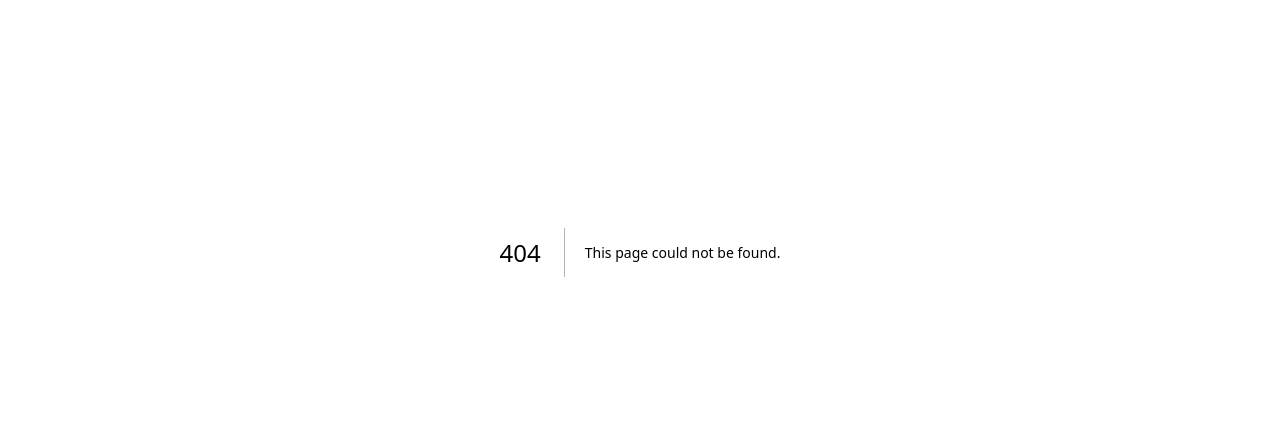
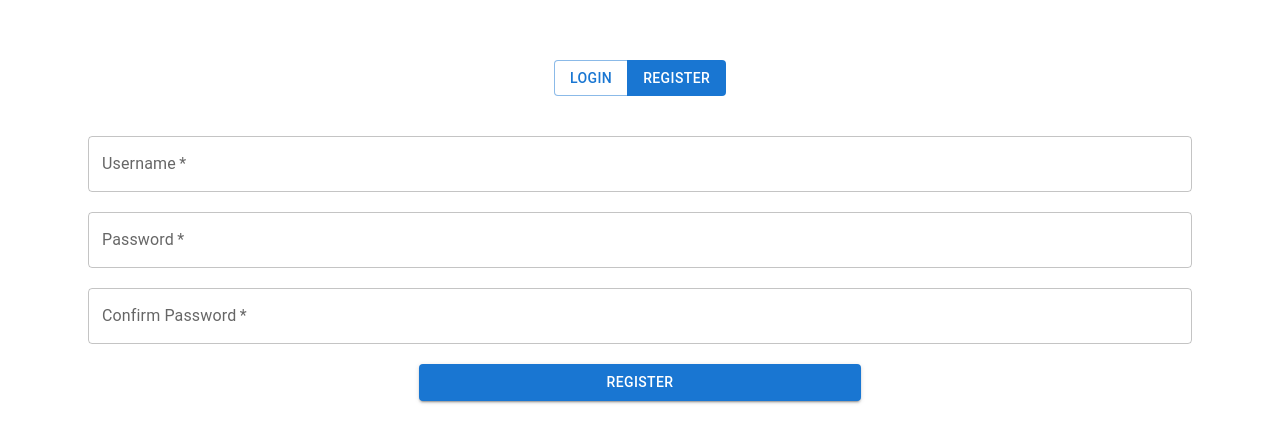
Before and after one commit to yuliaraitsyna/health_dashboard, a Next.js app: page /auth/register in a window 1280 px wide. Before the commit this address had no page. Shown: the part 148-590 px from the top of the page. Built offline with nearby package versions, Linux system fonts and the light colour scheme.

Commit message:
feat: implement forms and pages

```diff
--- /dev/null
+++ b/app/auth/AuthPage.module.css
@@ -0,0 +1,14 @@
+.form {
+    align-self: center;
+    width: 50%;
+    padding: 20px;
+}
+
+.container {
+    display: flex;
+    flex-direction: column;
+    gap: 20px;
+    height: 95vh;
+    align-items: center;
+    justify-content: center;
+}
--- /dev/null
+++ b/app/auth/layout.tsx
@@ -0,0 +1,40 @@
+'use client';
+
+import styles from './AuthPage.module.css';
+
+import React, { useEffect } from 'react'
+import { Button, ButtonGroup, Container } from '@mui/material';
+import { usePathname, useRouter } from 'next/navigation';
+
+export default function AuthPage({children}: {children: React.ReactNode}) {
+    const pathname = usePathname();
+    const router = useRouter();
+
+    useEffect(() => {
+        if(pathname === '/auth') {
+            router.push('/auth/login');
+        }
+    }, [pathname, router]);
+
+  return (
+    <Container className={styles.container}>
+        <ButtonGroup>
+            <Button
+                onClick={() => router.push('/auth/login')}
+                variant={pathname === '/auth/login' ? 'contained' : 'outlined'}
+            >
+                Login
+            </Button>
+            <Button
+                onClick={() => router.push('/auth/register')}
+                variant={pathname === '/auth/register' ? 'contained' : 'outlined'}
+            >
+                Register
+            </Button>
+        </ButtonGroup>
+        <Container className={styles.form}>
+            {children}
+        </Container>
+    </Container>
+  )
+}
--- /dev/null
+++ b/app/auth/register/page.tsx
@@ -0,0 +1,8 @@
+import RegisterForm from '@/app/components/Forms/RegisterForm/RegisterForm'
+import React from 'react'
+
+export default function RegisterPage() {
+  return (
+    <RegisterForm />
+  )
+}
--- /dev/null
+++ b/app/components/Forms/Form.module.css
@@ -0,0 +1,10 @@
+.form {
+    display: flex;
+    flex-direction: column;
+    gap: 20px;
+    align-items: center;
+}
+
+.form > button {
+    width: 40%;
+}
--- /dev/null
+++ b/app/components/Forms/LoginForm/LoginForm.types.ts
@@ -0,0 +1,4 @@
+export interface LoginFormInputs {
+    username: string;
+    password: string;
+}
--- /dev/null
+++ b/app/components/Forms/RegisterForm/RegisterForm.tsx
@@ -0,0 +1,56 @@
+'use client'
+
+import styles from '../Form.module.css';
+
+import React from 'react'
+import { RegisterFormInputs } from './RegisterForm.types';
+import { useForm } from 'react-hook-form';
+import { TextField } from '@mui/material';
+import { Button } from '@mui/material';
+
+export default function RegisterForm() {
+    const {
+        register,
+        watch,
+        formState: { errors }
+    } = useForm<RegisterFormInputs>();
+
+    return (
+        <form className={styles.form}>
+            <TextField
+                {...register('username', { required: 'Username is required' })}
+                label="Username"
+                type="text"
+                fullWidth
+                error={!!errors.username}
+                helperText={errors.username?.message}
+                required
+            />
+            <TextField
+                {...register('password', {
+                    required: 'Password is required',
+                    minLength: { value: 5, message: 'Password must be at least 5 characters' },
+                })}
+                label="Password"
+                type="password"
+                fullWidth
+                error={!!errors.password}
+                helperText={errors.password?.message}
+                required
+            />
+            <TextField
+                {...register('confirmPassword', {
+                    required: 'Please confirm your password',
+                    validate: (value) => value === watch('password') || "Passwords don't match",
+                })}
+                label="Confirm Password"
+                type="password"
+                fullWidth
+                error={!!errors.confirmPassword}
+                helperText={errors.confirmPassword?.message}
+                required
+            />
+            <Button type='submit' variant='contained'>Register</Button>
+        </form>
+    )
+}
--- /dev/null
+++ b/app/components/Forms/RegisterForm/RegisterForm.types.ts
@@ -0,0 +1,5 @@
+export interface RegisterFormInputs {
+    username: string;
+    password: string;
+    confirmPassword: string;
+}
--- a/package.json
+++ b/package.json
@@ -9,10 +9,14 @@
     "lint": "next lint"
   },
   "dependencies": {
+    "@emotion/react": "^11.14.0",
+    "@emotion/styled": "^11.14.0",
+    "@mui/material": "^6.4.3",
     "@neondatabase/serverless": "^0.10.4",
     "next": "15.1.6",
     "react": "^19.0.0",
-    "react-dom": "^19.0.0"
+    "react-dom": "^19.0.0",
+    "react-hook-form": "^7.54.2"
   },
   "devDependencies": {
     "@eslint/eslintrc": "^3",
--- a/tsconfig.json
+++ b/tsconfig.json
@@ -22,6 +22,6 @@
       "@/*": ["./*"]
     }
   },
-  "include": ["next-env.d.ts", "**/*.ts", "**/*.tsx", ".next/types/**/*.ts"],
+  "include": ["next-env.d.ts", "**/*.ts", "**/*.tsx", "**/*.js", ".next/types/**/*.ts"],
   "exclude": ["node_modules"]
 }
```
Also changed, not shown: app/auth/login/page.tsx (added, +8 -0 lines), app/components/Forms/LoginForm/LoginForm.tsx (added, +42 -0 lines), 1 other file (tests, documents, lock files or other folders).
